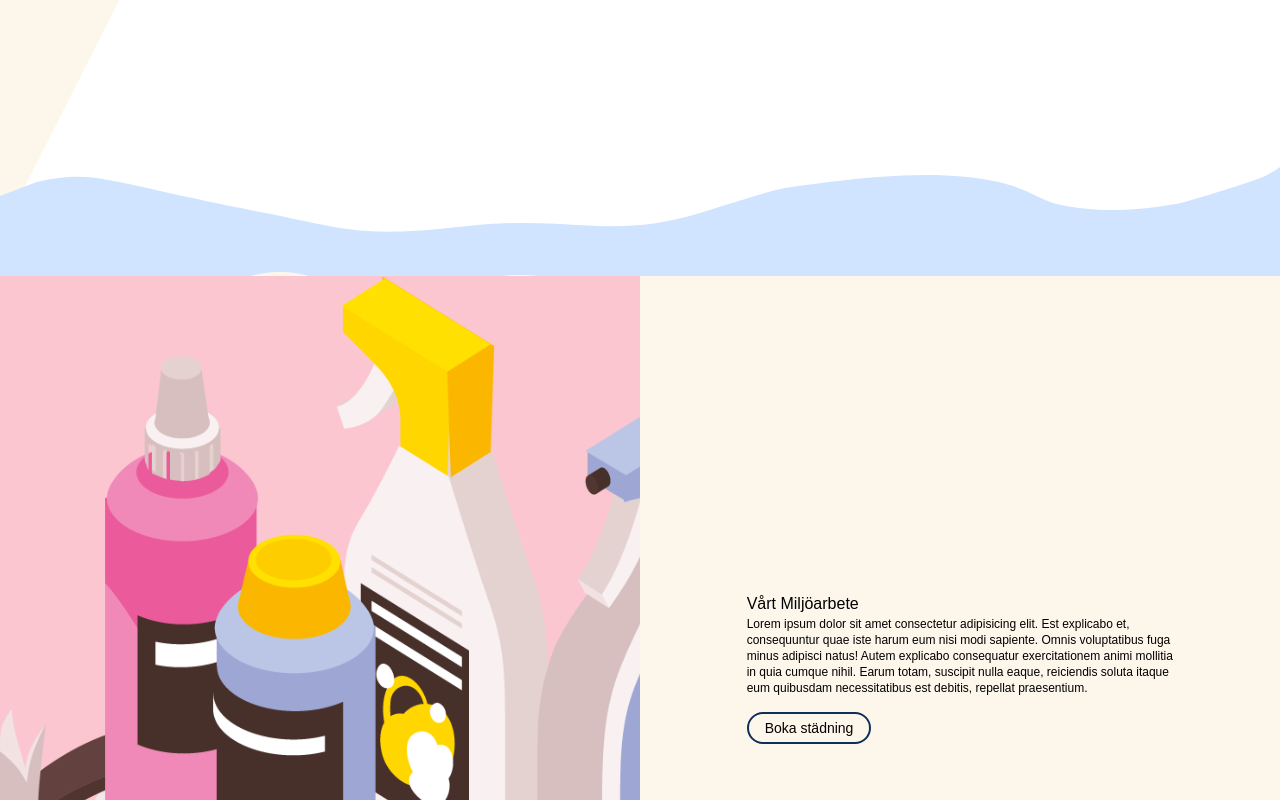
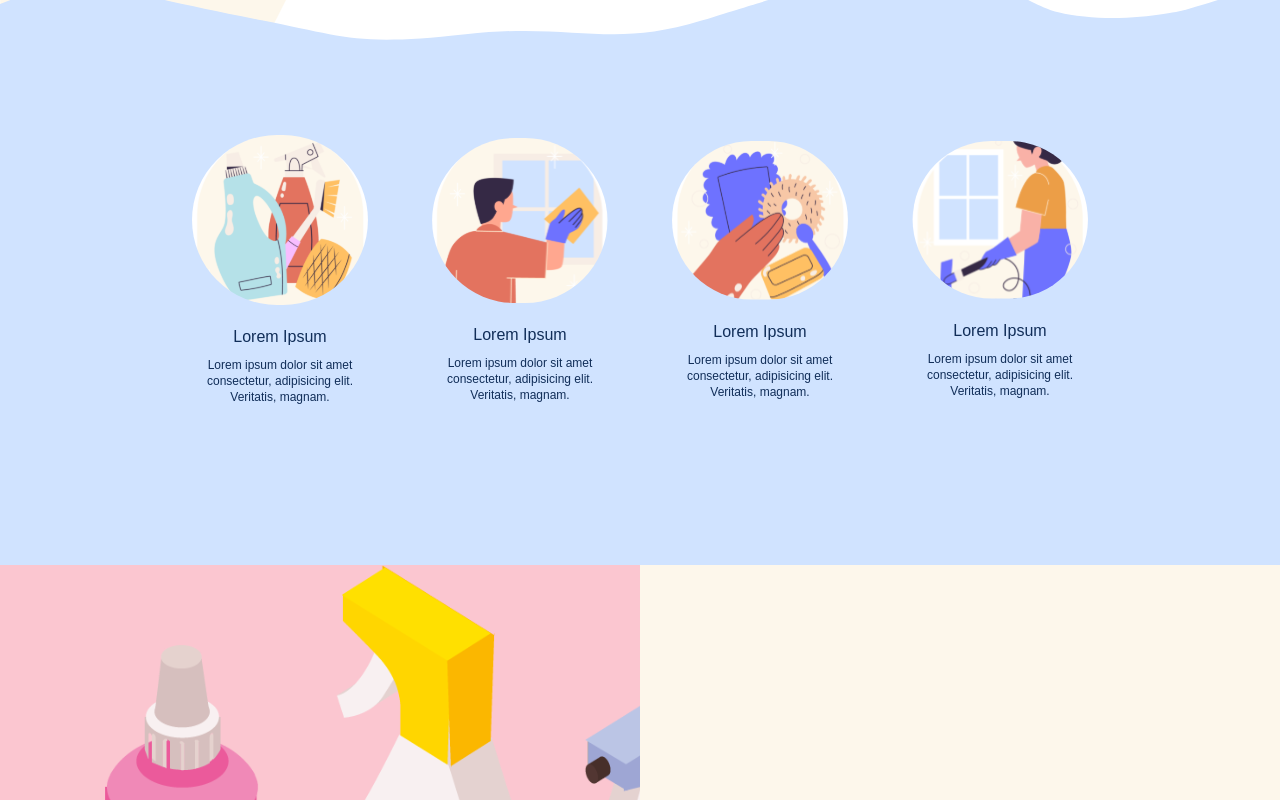
Before and after one commit to varamara/cleaning-service, a React (Vite) app in the folder cleaning-service-js-2/: page / in a window 1280 px wide. Shown: the part 660-1460 px from the top of the page. Built offline with nearby package versions, Linux system fonts and the light colour scheme; data requests are answered from the project's data file; a web font is replaced by a local one.

Commit message:
Refactor HeroSection and SustainabilityInfo components

```diff
--- /dev/null
+++ b/cleaning-service-js-2/src/components/landingpagecomponents/BgWave.tsx
@@ -0,0 +1,50 @@
+import cleaningProducts from '../../assets/cleaning-products.svg'
+import windowCleaning from '../../assets/window-cleaning.svg'
+import dishwashing from '../../assets/dishwashing.svg'
+import hoover from '../../assets/hoover.svg'
+
+const BgWave: React.FC = () => {
+    return (
+        <>
+
+          <div className=" py-40 bg-wave bg-no-repeat bg-left-top bg-cover  flex items-center justify-center mt-8 md:mt-16  ">
+            <div className="text-primaryBlue grid grid-cols-2 sm:grid-cols-4 sm:px-22 md:px-26 xl:px-48 2xl:px-96 gap-4 sm:gap-8 md:gap-12 lg:gap-16">
+              <div className="place-content-center text-center">
+                <img className="" src={cleaningProducts} alt="" />
+                <h3 className="pt-5 pb-2">Lorem Ipsum</h3>
+                <p className="text-xs">
+                  Lorem ipsum dolor sit amet consectetur, adipisicing elit.
+                  Veritatis, magnam.
+                </p>
+              </div>
+              <div className="place-content-center text-center">
+                <img src={windowCleaning} alt="" />
+                <h3 className="pt-5 pb-2">Lorem Ipsum</h3>
+                <p className="text-xs">
+                  Lorem ipsum dolor sit amet consectetur, adipisicing elit.
+                  Veritatis, magnam.
+                </p>
+              </div>
+              <div className="place-content-center text-center">
+                <img src={dishwashing} alt="" />
+                <h3 className="pt-5 pb-2">Lorem Ipsum</h3>
+                <p className="text-xs">
+                  Lorem ipsum dolor sit amet consectetur, adipisicing elit.
+                  Veritatis, magnam.
+                </p>
+              </div>
+              <div className="place-content-center text-center">
+                <img src={hoover} alt="" />
+                <h3 className="pt-5 pb-2">Lorem Ipsum</h3>
+                <p className="text-xs">
+                  Lorem ipsum dolor sit amet consectetur, adipisicing elit.
+                  Veritatis, magnam.
+                </p>
+              </div>
+            </div>
+          </div>
+        </>
+    );
+};
+
+export default BgWave;
--- a/cleaning-service-js-2/src/components/landingpagecomponents/HeroSection.tsx
+++ b/cleaning-service-js-2/src/components/landingpagecomponents/HeroSection.tsx
@@ -1,14 +1,10 @@
-import heroVector from '../../assets/hero-vector.svg'
-import cleaningProducts from '../../assets/cleaning-products.svg'
-import windowCleaning from '../../assets/window-cleaning.svg'
-import dishwashing from '../../assets/dishwashing.svg'
-import hoover from '../../assets/hoover.svg'
+import heroVector from "../../assets/hero-vector.svg";
+import BgWave from "./BgWave";
 
 const HeroSection: React.FC = () => {
   return (
     <>
-      <div className="bg-mob-hero-slash  bg-no-repeat h-full">
-        <div className="h-screen bg-no-repeat top-40">
+      <div className="bg-mob-hero-slash bg-no-repeat">
         <div className="mt-24 text-base sm:flex-row justify-center sm:columns-2 grid grid-cols-2">
           <div className="p-9 sm:p-8 sm:w-full flex flex-col justify-center  ">
             <h1 className="sm:text-lg md:text-4xl  text-primaryBlue">
@@ -28,50 +24,11 @@ const HeroSection: React.FC = () => {
           </div>
 
           <div className="z-3 sm:w-full">
-              <img
-                src={heroVector}
-                alt="cleaners vector"
-                className="w-full z-4"
-              />
+            <img src={heroVector} alt="cleaners vector" className="w-full" />
           </div>
         </div>
-
-          <div className="pt-20 h-3/6 bg-wave bg-no-repeat bg-left-top bg-cover p-0 z-1 flex items-center justify-center mt-8 md:mt-16 lg:mt-24 xl:mt-64">
-            <div className="text-primaryBlue grid grid-cols-2 sm:grid-cols-4 sm:px-22 md:px-26 xl:px-48 2xl:px-96 gap-4 sm:gap-8 md:gap-12 lg:gap-16">
-              <div className="place-content-center text-center">
-                <img className="" src={cleaningProducts} alt="" />
-                <h3 className="pt-5 pb-2">Lorem Ipsum</h3>
-                <p className="text-xs">
-                  Lorem ipsum dolor sit amet consectetur, adipisicing elit.
-                  Veritatis, magnam.
-                </p>
-              </div>
-              <div className="place-content-center text-center">
-                <img src={windowCleaning} alt="" />
-                <h3 className="pt-5 pb-2">Lorem Ipsum</h3>
-                <p className="text-xs">
-                  Lorem ipsum dolor sit amet consectetur, adipisicing elit.
-                  Veritatis, magnam.
-                </p>
-              </div>
-              <div className="place-content-center text-center">
-                <img src={dishwashing} alt="" />
-                <h3 className="pt-5 pb-2">Lorem Ipsum</h3>
-                <p className="text-xs">
-                  Lorem ipsum dolor sit amet consectetur, adipisicing elit.
-                  Veritatis, magnam.
-                </p>
-              </div>
-              <div className="place-content-center text-center">
-                <img src={hoover} alt="" />
-                <h3 className="pt-5 pb-2">Lorem Ipsum</h3>
-                <p className="text-xs">
-                  Lorem ipsum dolor sit amet consectetur, adipisicing elit.
-                  Veritatis, magnam.
-                </p>
-              </div>
-            </div>
-          </div>
+        <div className="relative">
+          <BgWave />
         </div>
       </div>
     </>
--- a/cleaning-service-js-2/src/components/landingpagecomponents/SustainabilityInfo.tsx
+++ b/cleaning-service-js-2/src/components/landingpagecomponents/SustainabilityInfo.tsx
@@ -2,7 +2,7 @@ import scrubsCleaningProducts from "../../assets/cleaning-products-lg.svg";
 const SustainabilityInfo: React.FC = () => {
   return (
     <>
-      <div className="flex flex-col sm:flex-row lg:h-screen relative mt-10">
+      <div className="mt-0 flex flex-col sm:flex-row lg:h-screen">
         <div className="w-full bg-pink">
           <img
             className="w-full h-screen object-cover"
--- a/cleaning-service-js-2/src/pages/LandingPage.tsx
+++ b/cleaning-service-js-2/src/pages/LandingPage.tsx
@@ -6,7 +6,7 @@ import SustainabilityInfo from '../components/landingpagecomponents/Sustainabili
 const LandingPage = () => {
 
   return (
-    <div className="flex flex-col h-s">
+    <div className="flex flex-col">
       <HeroSection/>
       <SustainabilityInfo/>
       <AboutUs/>
```
Lines whose indentation alone changed are shown as unchanged.
